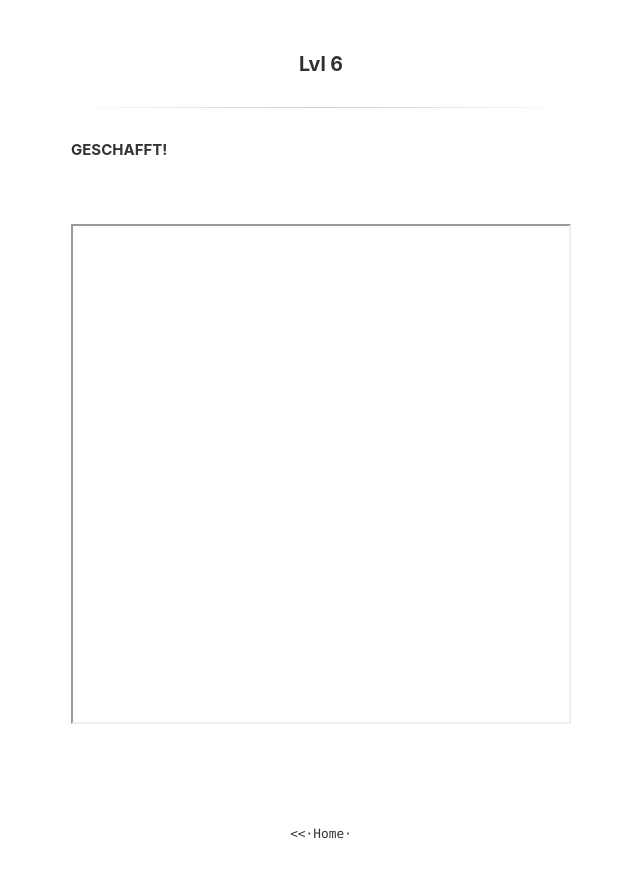
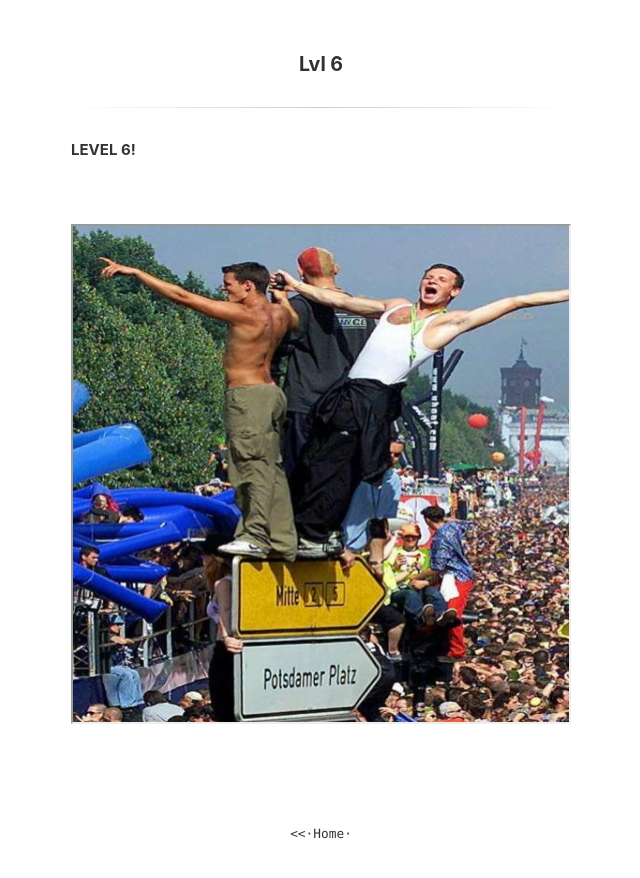
Before and after one commit to mrarno3108/safari, a Gatsby site: page /blog/6 in a window 1280 px wide. Shown: the whole page, without its empty margins (319-959 px from the left). Built offline with nearby package versions, Linux system fonts and the light colour scheme; Gatsby itself is replaced by a stand-in of ours.

Commit message:
Update 6.md

```diff
--- a/src/pages/blog/6.md
+++ b/src/pages/blog/6.md
@@ -4,7 +4,7 @@
 password: 'final'
 ---
 
-**GESCHAFFT!**
-<iframe src='public/Level6.png' width='100%' height='500px'>
+**LEVEL 6!**
+<iframe src='/Level6.png' width='100%' height='500px'>
 
 **Schön das du dabei warst :)**
```
